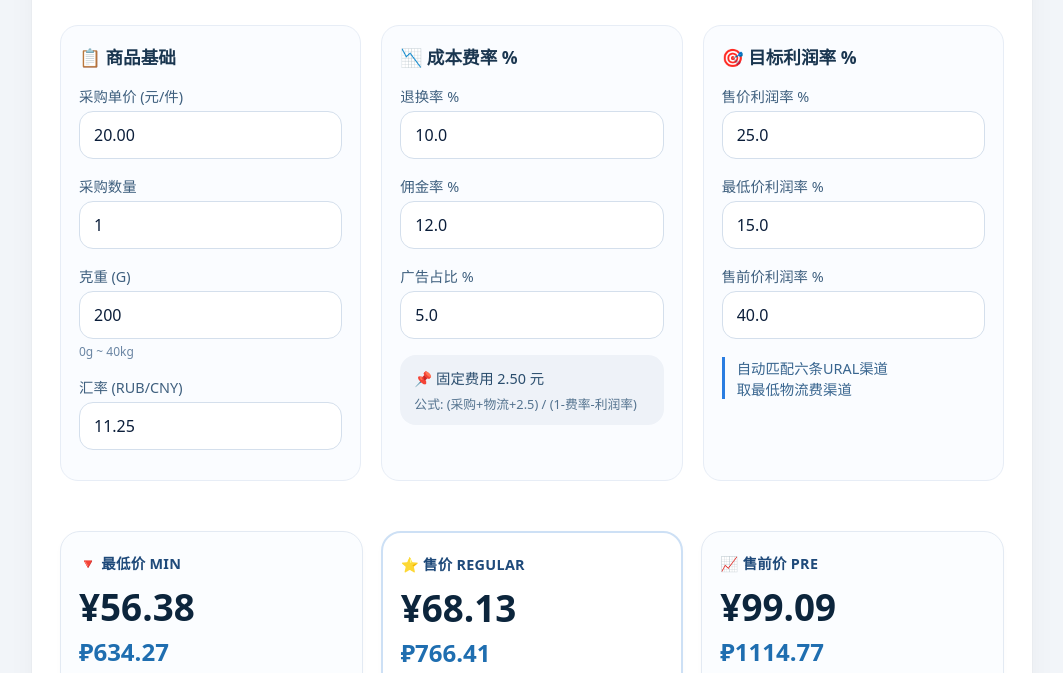
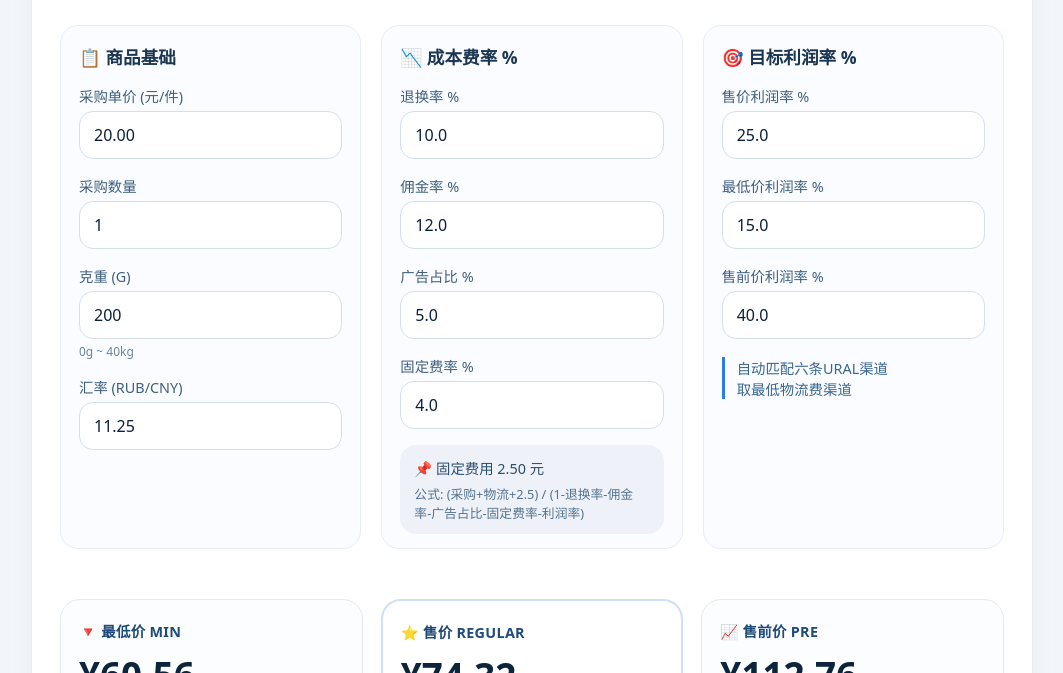
Before and after one commit to mmgb6448/OZONural-Pricing, a plain HTML site: page index.html in a window 1280 px wide. Shown: the part 125-798 px from the top of the page, without its empty margins (108-1171 px from the left). Drawn offline with Linux system fonts and the light colour scheme.

Commit message:
Add files via upload

```diff
--- a/index.html
+++ b/index.html
@@ -199,9 +199,13 @@
         <label>广告占比 %</label>
         <input type="number" id="adRate" value="5.0" step="0.1" min="0" max="100" lang="en">
       </div>
+      <div class="input-item">
+        <label>固定费率 %</label>
+        <input type="number" id="fixedRate" value="4.0" step="0.1" min="0" max="100" lang="en">
+      </div>
       <div style="margin-top: 12px; background: #eef2f8; border-radius: 16px; padding: 12px 14px;">
         <div style="font-size:0.9rem; color:#2b4e6e;">📌 固定费用 2.50 元</div>
-        <div style="font-size:0.8rem; color:#54738f; margin-top:6px;">公式: (采购+物流+2.5) / (1-费率-利润率)</div>
+        <div style="font-size:0.8rem; color:#54738f; margin-top:6px;">公式: (采购+物流+2.5) / (1-退换率-佣金率-广告占比-固定费率-利润率)</div>
       </div>
     </div>
 
@@ -256,7 +260,7 @@
     <div id="warningMsg" style="margin-top: 10px;"></div>
     <div class="footnote">
       ✅ 渠道选择：重量范围 + 售价在客单价内。多个渠道符合时取售价（人民币）最低。<br>
-      📐 固定费用2.5元已计入公式。尺寸限制（三边之和/最长边）请务必人工核对。
+      📐 固定费用与固定费率已计入公式。尺寸限制（三边之和/最长边）请务必人工核对。
     </div>
   </div>
 </div>
@@ -307,8 +311,8 @@
       return ch.baseFee + ch.perKgFee * weightKg;
     }
 
-    function computePrice(totalCost, loss, comm, ad, profit) {
-      const denom = 1 - (loss/100) - (comm/100) - (ad/100) - (profit/100);
+    function computePrice(totalCost, loss, comm, ad, fixedRate, profit) {
+      const denom = 1 - (loss/100) - (comm/100) - (ad/100) - (fixedRate/100) - (profit/100);
       if (denom <= 0.0001) return Infinity;
       return totalCost / denom;
     }
@@ -330,6 +334,7 @@
       const loss = getFloat('lossRate', 5);
       const comm = getFloat('commissionRate', 12);
       const ad = getFloat('adRate', 5);
+      const fixedRate = getFloat('fixedRate', 4);
       const profitSale = getFloat('profitSale', 20);
       const profitMin = getFloat('profitMin', 10);
       const profitPre = getFloat('profitPre', 50);
@@ -352,7 +357,7 @@
       for (let ch of CHANNELS) {
         const logistics = calcLogisticsFee(ch, weightKg);
         const totalCost = purchaseTotal + logistics + FIXED;
-        const salePriceCand = computePrice(totalCost, loss, comm, ad, profitSale);
+        const salePriceCand = computePrice(totalCost, loss, comm, ad, fixedRate, profitSale);
         if (!isFinite(salePriceCand) || salePriceCand <= 0) continue;
         if (isChannelValid(ch, weightG, salePriceCand)) {
           candidates.push({ channel: ch, logisticsFee: logistics, salePrice: salePriceCand });
@@ -375,9 +380,9 @@
       const logistics = best.logisticsFee;
       const totalCostFinal = purchaseTotal + logistics + FIXED;
 
-      const saleFinal = computePrice(totalCostFinal, loss, comm, ad, profitSale);
-      const minFinal = computePrice(totalCostFinal, loss, comm, ad, profitMin);
-      const preFinal = computePrice(totalCostFinal, loss, comm, ad, profitPre);
+      const saleFinal = computePrice(totalCostFinal, loss, comm, ad, fixedRate, profitSale);
+      const minFinal = computePrice(totalCostFinal, loss, comm, ad, fixedRate, profitMin);
+      const preFinal = computePrice(totalCostFinal, loss, comm, ad, fixedRate, profitPre);
 
       const safeSale = isFinite(saleFinal) ? saleFinal : 0;
       const safeMin = isFinite(minFinal) ? minFinal : 0;
@@ -394,7 +399,7 @@
       const rubSale = safeSale * exchange;
       logisticsDetailSpan.textContent = `物流费 ${logistics.toFixed(2)} 元 | 售价 ${safeSale.toFixed(2)} CNY ≈ ${rubSale.toFixed(2)} RUB`;
 
-      const denom = 1 - loss/100 - comm/100 - ad/100 - profitSale/100;
+      const denom = 1 - loss/100 - comm/100 - ad/100 - fixedRate/100 - profitSale/100;
       if (denom <= 0.05) {
         warningDiv.innerHTML = '<span style="color:#b85e00; background:#fff1e0; padding:6px 16px; border-radius:30px;">⚠️ 费率+利润率过高，售价可能异常</span>';
       } else {
@@ -403,7 +408,7 @@
       }
     }
 
-    const inputIds = ['purchasePrice','quantity','weightG','exchangeRate','lossRate','commissionRate','adRate','profitSale','profitMin','profitPre'];
+    const inputIds = ['purchasePrice','quantity','weightG','exchangeRate','lossRate','commissionRate','adRate','fixedRate','profitSale','profitMin','profitPre'];
     inputIds.forEach(id => document.getElementById(id).addEventListener('input', recalculate));
     recalculate();
   })();
```
